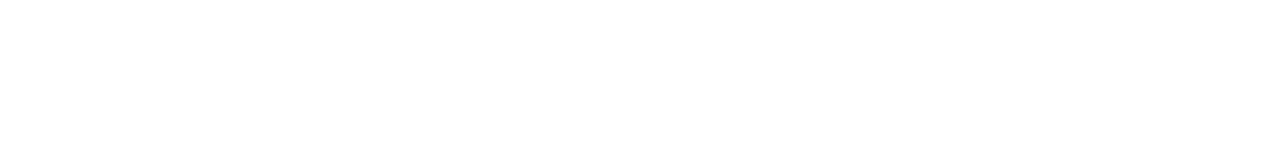
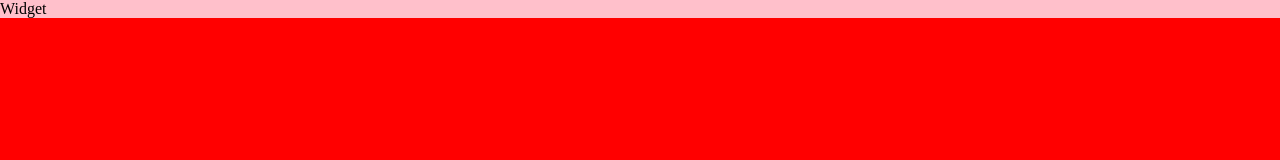
Before and after one commit to rezam91/widget, a plain HTML site: page index.html in a window 1280 px wide. Drawn offline with Linux system fonts and the light colour scheme.

Commit message:
first initial

```diff
--- a/assets/styles/index.css
+++ b/assets/styles/index.css
@@ -4,3 +4,13 @@
 img {
     display: block;
 }
+body {
+    background-color: red;
+    /* padding: 0; */
+    margin: 0;
+}
+.container {
+    background-color: pink;
+    /* margin-top: 0; */
+
+}
--- a/index.html
+++ b/index.html
@@ -7,6 +7,8 @@
         <link rel="stylesheet" href="./assets/styles/index.css">
     </head>
     <body>
-
+        <div class="container">
+            Widget
+        </div>
     </body>
 </html>
```
